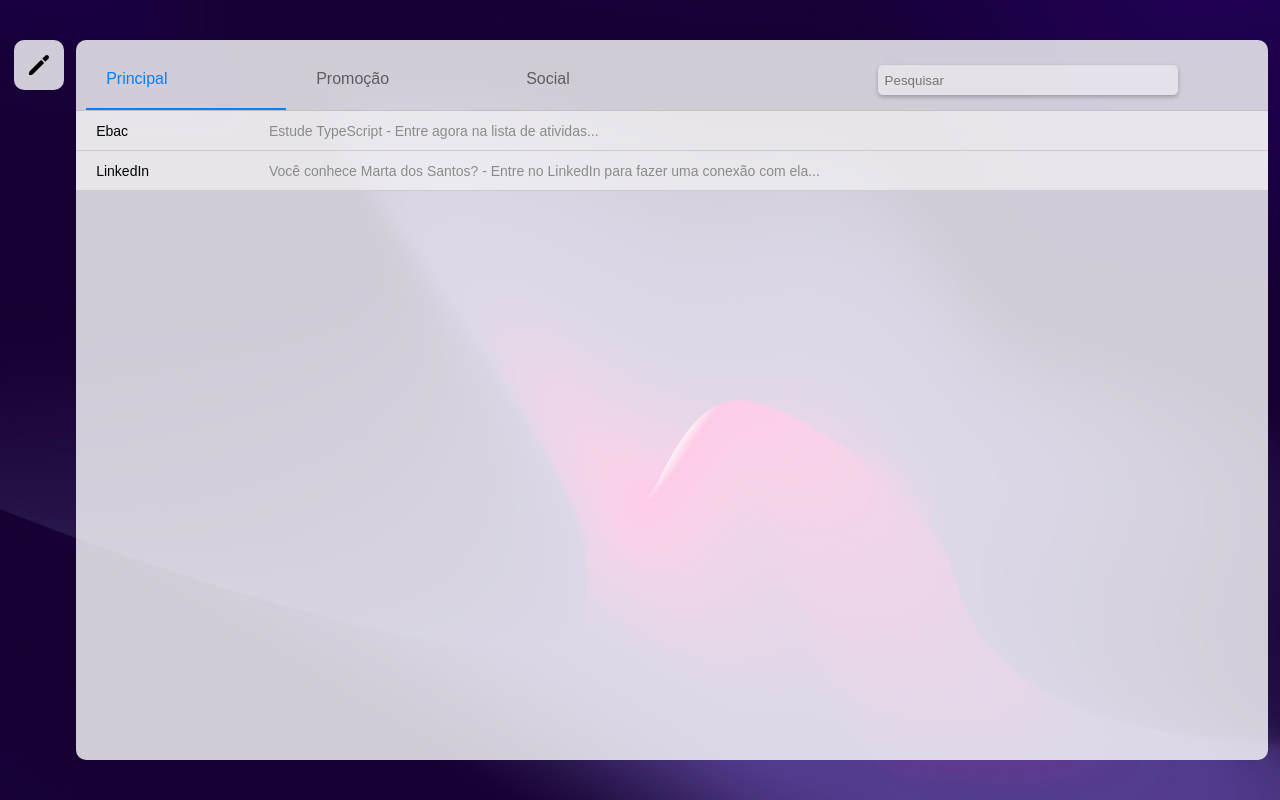
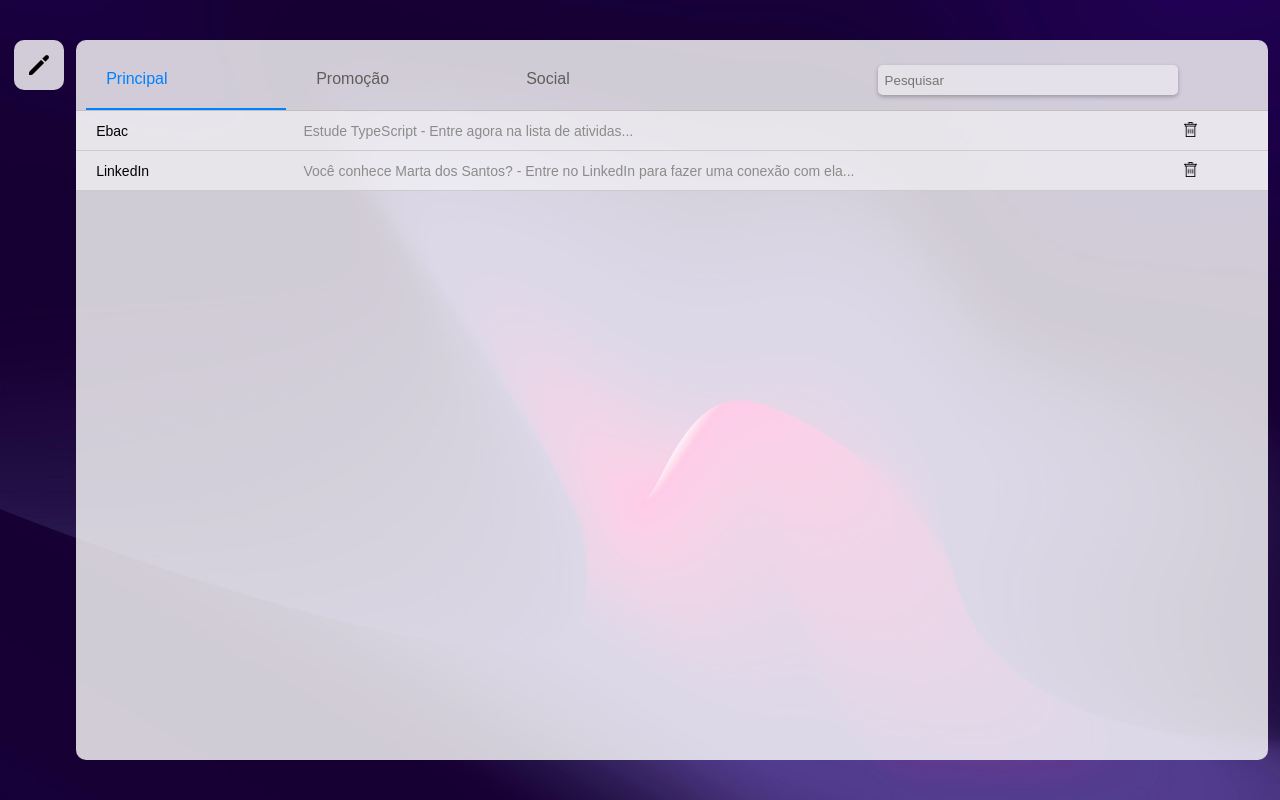
Before and after one commit to LucasB0mfim/MeuEmail, a React (Create React App) app: page / in a window 1280 px wide. Built offline with nearby package versions, Linux system fonts and the light colour scheme.

Commit message:
Estilização para computador finalizada - 19/02/24

```diff
--- a/src/components/Email/index.tsx
+++ b/src/components/Email/index.tsx
@@ -23,17 +23,15 @@ const Email = ({ titulo, descricao, id }: Props) => {
   }
 
   return (
-    <Link to={`/VerEmail/${id}`} style={{ color: '#000' }}>
-      <S.Email>
+    <S.Email>
+      <S.Clicar to={`/VerEmail/${id}`}>
         <S.Titulo>{titulo}</S.Titulo>
         <S.Descricao>{descricao}</S.Descricao>
-        <S.Lixeira>
-          <S.Lixeira onClick={(event) => RemoverEmailClick(event)}>
-            <img src={lixeira} style={{ width: '15px' }} alt="Remover" />
-          </S.Lixeira>
-        </S.Lixeira>
-      </S.Email>
-    </Link>
+      </S.Clicar>
+      <S.Lixeira onClick={(event) => RemoverEmailClick(event)}>
+        <img src={lixeira} style={{ width: '15px' }} alt="Remover" />
+      </S.Lixeira>
+    </S.Email>
   )
 }
 
--- a/src/components/Email/styles.ts
+++ b/src/components/Email/styles.ts
@@ -1,12 +1,14 @@
+import { Link } from 'react-router-dom'
 import styled from 'styled-components'
 
 export const Lixeira = styled.button`
-  width: 5%;
   height: 20px;
+  width: 10%;
+  height: 39px;
   cursor: pointer;
   border: none;
   background-color: transparent;
-  visibility: hidden;
+  // visibility: hidden;
 `
 
 export const Email = styled.div`
@@ -29,14 +31,29 @@ export const Email = styled.div`
   }
 `
 
+export const Clicar = styled(Link)`
+  display: flex;
+  align-items: center;
+  justify-content: space-between;
+  width: 90%;
+  height: 39px;
+  color: #000;
+`
+
 export const Titulo = styled.h3`
+  display: flex;
+  align-items: center;
   width: 15%;
+  height: 39px;
   font-size: 14px;
   font-weight: normal;
 `
 
 export const Descricao = styled.span`
+  display: flex;
+  align-items: center;
   width: 80%;
+  height: 39px;
   color: #8b8b8b;
   font-size: 14px;
   overflow: hidden;
--- a/src/containers/EnviandoEmail/styles.ts
+++ b/src/containers/EnviandoEmail/styles.ts
@@ -65,6 +65,10 @@ export const BotaoFechar = styled(Link)`
   border: 1px solid transparent;
   background-color: rgba(255, 255, 255, 0.4);
   box-shadow: 2px 2px 4px rgba(0, 0, 0, 0.25);
+
+  &:hover {
+    color: #000;
+  }
 `
 
 export const Destino = styled.form`
--- a/src/pages/VerEmail/index.tsx
+++ b/src/pages/VerEmail/index.tsx
@@ -1,6 +1,6 @@
 import { useSelector } from 'react-redux'
+import { RootReducer } from '../../store'
 import { useParams } from 'react-router-dom'
-import { RootReducer } from '../../store'
 
 import * as S from './styles'
 
@@ -16,19 +16,14 @@ const VerEmail = () => {
   }
 
   return (
-    // <div>
-    //   <h2>{email.titulo}</h2>
-    //   <p>{email.descricao}</p>
-    //   <p>{email.categoria}</p>
-    // </div>
     <S.AlinhadorDaMain>
       <S.ConteudoPrincipal>
         <S.Cabecalho>
           <S.BotaoFechar to="/">x</S.BotaoFechar>
         </S.Cabecalho>
         <S.Formulario>
-          <S.Span>{email.titulo}</S.Span>
-          <S.Span>{email.descricao}</S.Span>
+          <S.Span>{`Para: ${email.titulo}`}</S.Span>
+          <S.Span>{`Descrição: ${email.descricao}`}</S.Span>
         </S.Formulario>
         <S.Mensagem value={email.texto} disabled={true} />
       </S.ConteudoPrincipal>
--- a/src/pages/VerEmail/styles.ts
+++ b/src/pages/VerEmail/styles.ts
@@ -62,6 +62,10 @@ export const BotaoFechar = styled(Link)`
   border: 1px solid transparent;
   background-color: rgba(255, 255, 255, 0.4);
   box-shadow: 2px 2px 4px rgba(0, 0, 0, 0.25);
+
+  &:hover {
+    color: #000;
+  }
 `
 
 export const Formulario = styled.form`
@@ -75,7 +79,7 @@ export const Span = styled.span`
   height: 50px;
   padding-left: 10px;
   font-size: 14px;
-  color: #818181;
+  color: #676767;
   outline: none;
   border: none;
   border-bottom: 2px solid #ccc;
@@ -84,7 +88,7 @@ export const Span = styled.span`
 
 export const Mensagem = styled.textarea`
   font-size: 14px;
-  color: #818181;
+  color: #595959;
   resize: none;
   border: none;
   outline: none;
```
